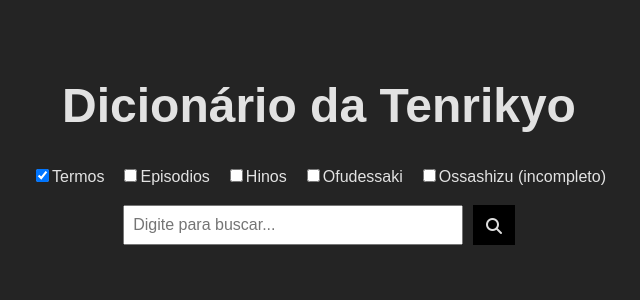
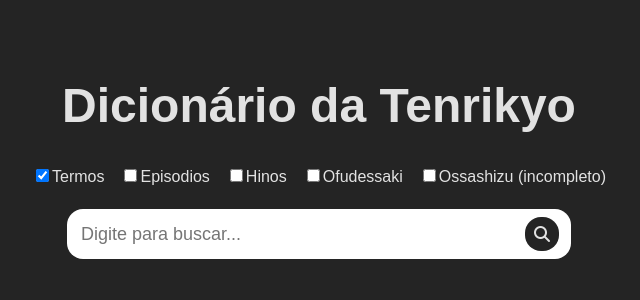
Before and after one commit to yoshimitsut/dicionario-tenrikyo, a React (Vite) app: page / in a window 1280 px wide. Shown: the top 300 px of the page, without its empty margins (321-961 px from the left). Built offline with nearby package versions, Linux system fonts and the light colour scheme.

Commit message:
alterando input e botão de busca

```diff
--- a/src/App.css
+++ b/src/App.css
@@ -25,6 +25,7 @@
 .dict-section {
   font-family: sans-serif;
   white-space: break-spaces;
+  justify-content: center;
 }
 
 .resultado-busca em {
@@ -39,7 +40,7 @@
   color: #888;
 }
 
-.input-wrapper {
+/* .input-wrapper {
   display: flex;
   justify-content: center;
   margin-top: 1rem;
@@ -58,7 +59,44 @@
     width: 20rem;
     font-size: 16px;
   }
+} */
+
+.container {
+  justify-items: center;
 }
+
+.input-wrapper {
+  margin: 20px 4px 20px 4px;
+  padding: 8px 12px;
+  display: flex;
+  align-items: center;
+  gap: 6px;
+  background-color: #fff;
+  border-radius: 16px;
+  justify-content: center;
+  width: 30rem;
+
+  i {
+    background-color: #242424;
+    padding: 9px;
+    border-radius: 16px;
+    cursor: pointer;
+  }
+
+  input {
+    background-color: transparent;
+    border: none;
+    font-size: 18px;
+    width: 100%;
+  }
+
+  input:focus-visible {
+    outline: none;
+  }
+
+}
+
+
 
 .loading-p {
   text-align: center;
--- a/src/App.tsx
+++ b/src/App.tsx
@@ -66,8 +66,8 @@
         </label>
         ))}
       </div>
-
-      <div className='input-wrapper' >
+      <div className='container'>
+<div className='input-wrapper' >
         <input
           type="text"
           value={query}
@@ -77,6 +77,8 @@
         />
         <i className='fa fa-search' ref={botaoRef} onClick={handleSearch}></i>
       </div>
+      </div>
+
 
       {loading ? (
         <p>Carregando...</p>
```
